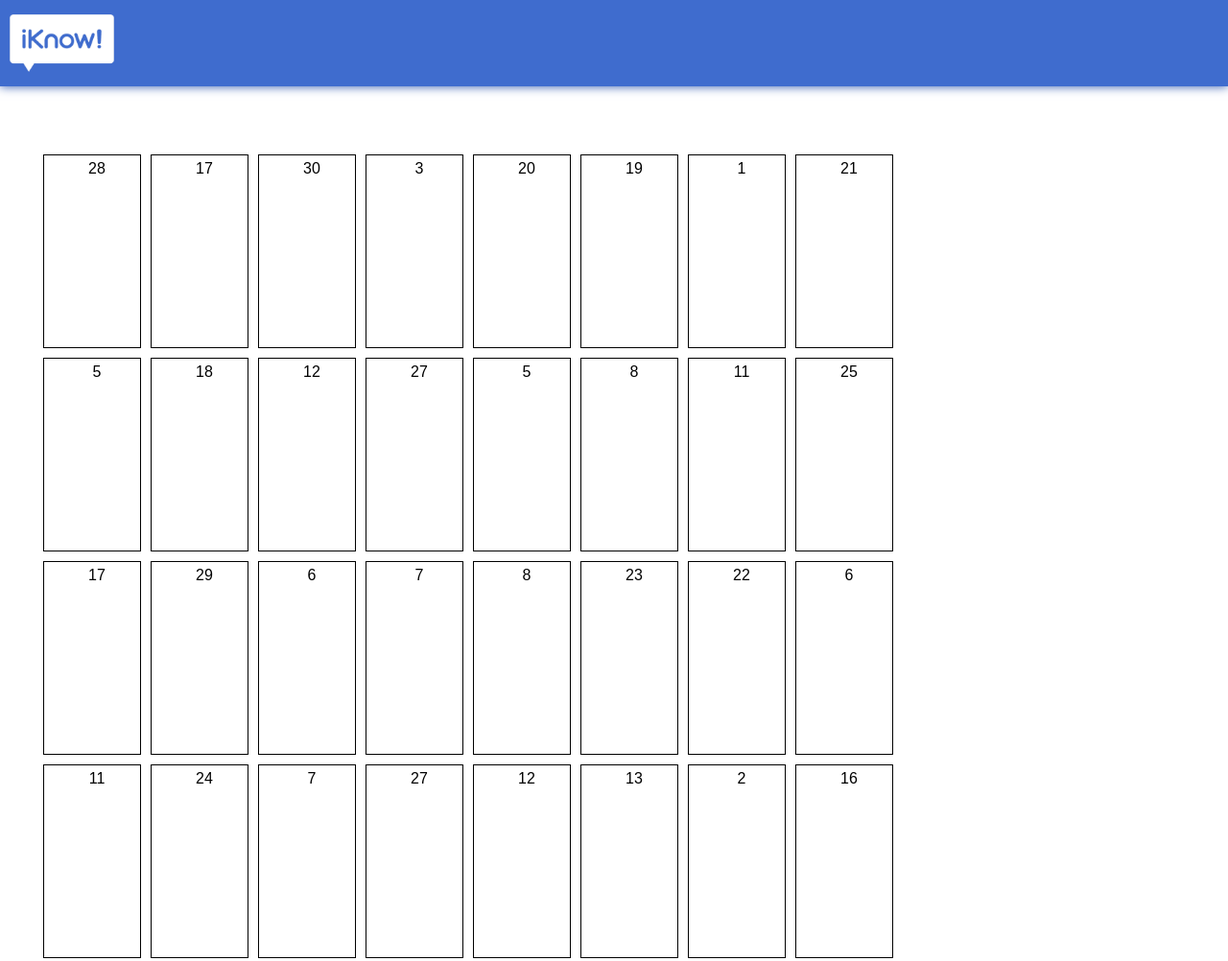
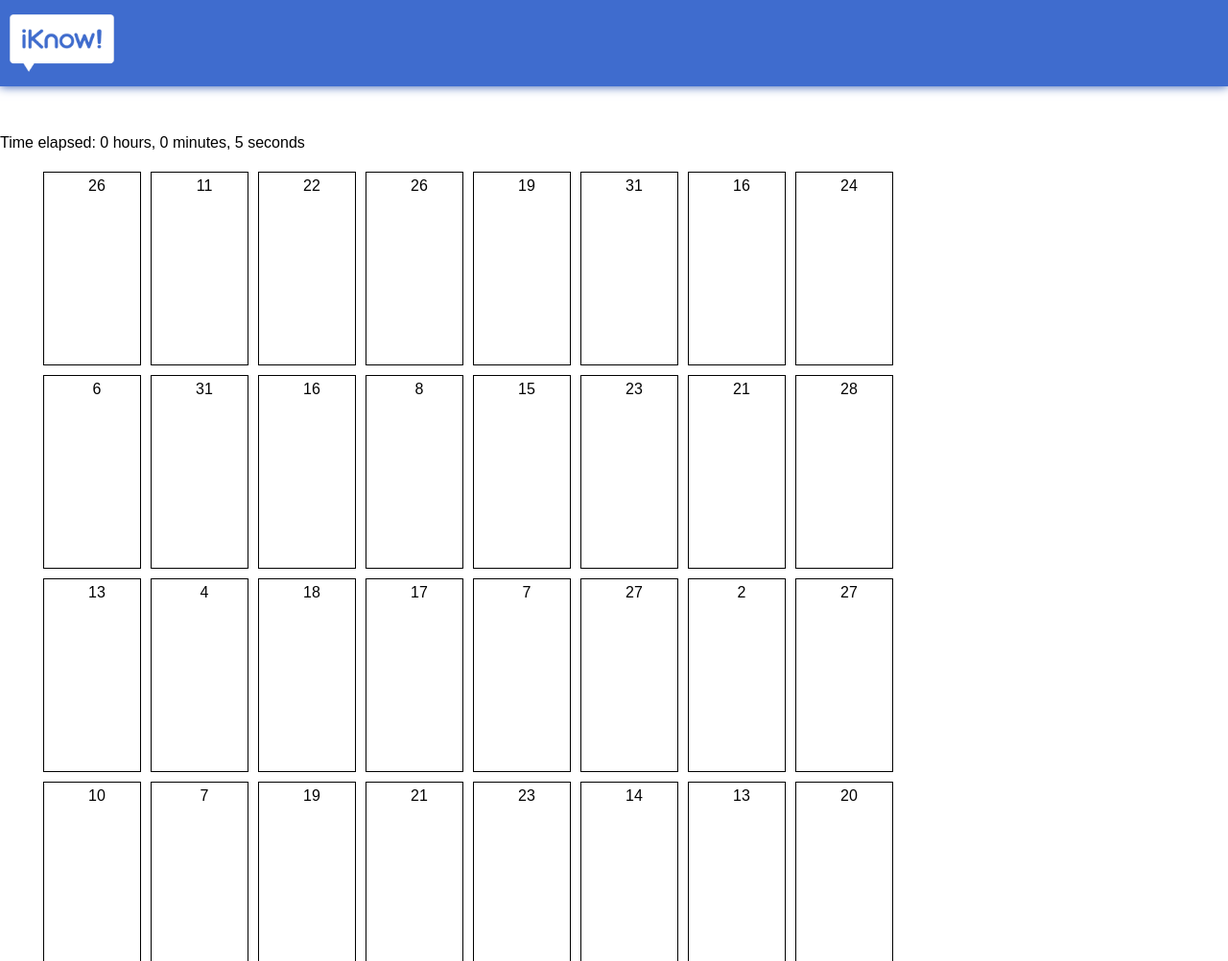
Before and after one commit to memoryonrepeat/memory-game, a website: page public/index.html in a window 1280 px wide. Shown: the top 1002 px of the page at 96% size. Drawn offline with Linux system fonts and the light colour scheme.

Commit message:
add timer

```diff
--- a/public/index.html
+++ b/public/index.html
@@ -17,6 +17,8 @@
 
   <div class="primary-content inner-container">
     <!-- Put inner content here -->
+    <div id="timer"></div>
+    <div id="flipCounter"></div>
     <ul class="board">
 
     </ul>
@@ -27,11 +29,16 @@
   <script type="text/javascript" src="scripts/main.js"></script>
   <script type="text/javascript">
     $.getJSON( "api/goal.js", function( data ) {
-      // var board = mapBoardGoals(initializeBoard(8),transformData(data.goal_items));
       var board = initializeBoard(8, data.goal_items);
       renderBoard(board);
       $('.square:nth-child('+board.size+'n)').next().css({'clear': 'both'});
       $(".square").flip();
+      var start = Date.now();
+      var elapsedTime = {};
+      setInterval(function(){
+        elapsedTime = getElapsedTime(start);
+        $("#timer").text("Time elapsed: "+elapsedTime.hours+" hours, "+elapsedTime.mins+" minutes, "+elapsedTime.secs+" seconds");
+      }, 1000);
       $(".square").on('click',function(){
         if (!this.matched){
           currentlyFlipped.push(this);
--- a/public/scripts/main.js
+++ b/public/scripts/main.js
@@ -17,11 +17,11 @@ function randomizeBoard(size){
 	for (var i=0; i<size*size/2; i++){
 		goal_pot.push(i);
 	}
+
 	for (var i=0; i<size*size; i++){
 		square_pot.push(i);
 	}
 
-	// console.log(goal_pot, square_pot);
 	var board = {};
 	for (var i=0; i<size*size/2; i++){
 
@@ -63,6 +63,22 @@ function mapBoardGoals(board, goals){
 };
 
 function initializeBoard(size, data){
-	console.log(randomizeBoard(size));
 	return mapBoardGoals(randomizeBoard(size), transformData(data));
 };
+
+function getElapsedTime(start){
+	var hours, mins, secs, total;
+  	secs = Math.floor((Date.now() - start) / 1000);
+  	total = secs;
+  	mins = Math.floor(secs / 60);
+  	secs = secs % 60;
+  	hours = Math.floor(mins / 60);
+  	mins = mins % 60;
+  	hours = hours % 24;
+  	return {
+  		hours: hours,
+  		mins: mins,
+  		secs: secs,
+  		total: total
+  	};
+};
```
